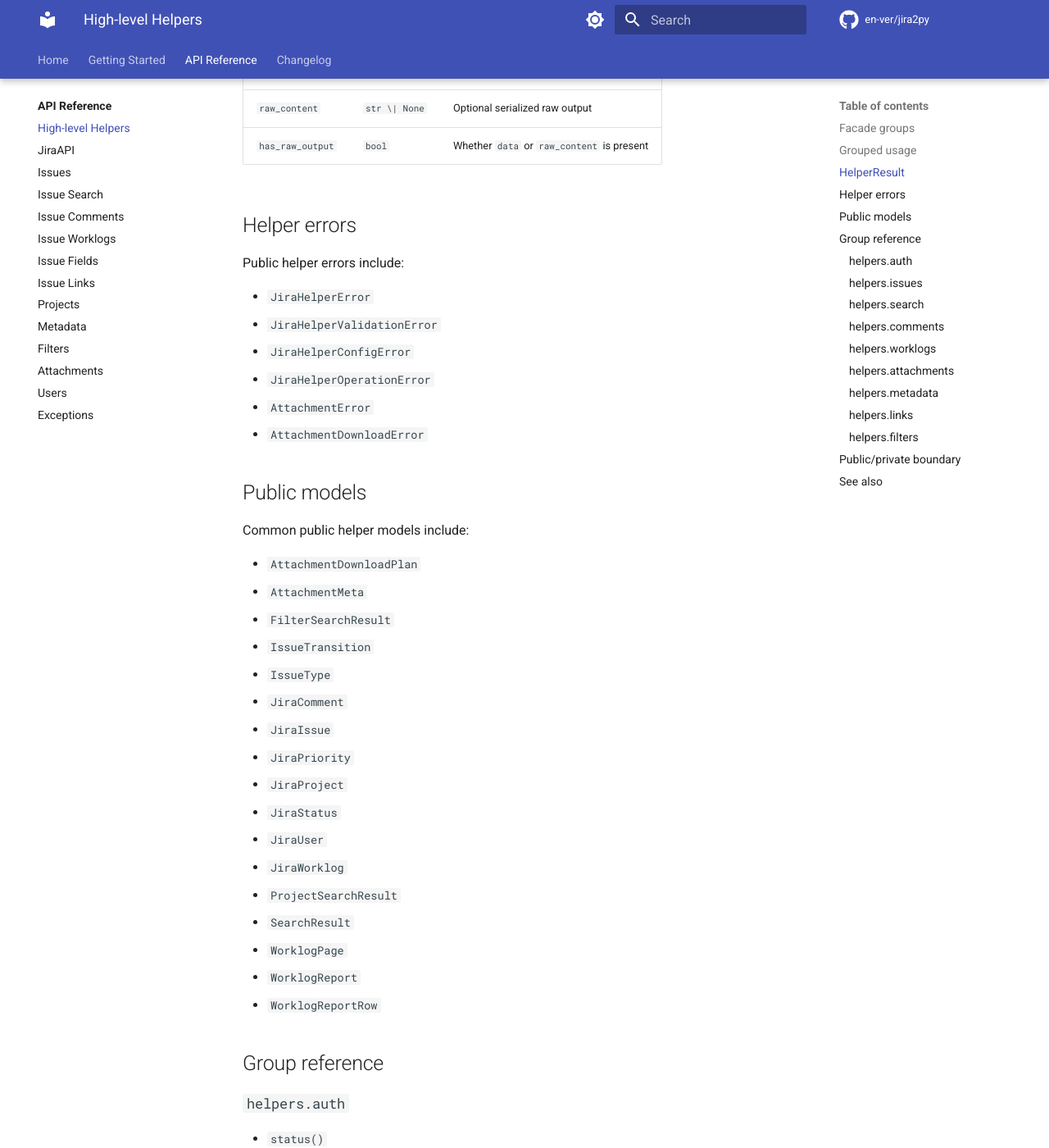
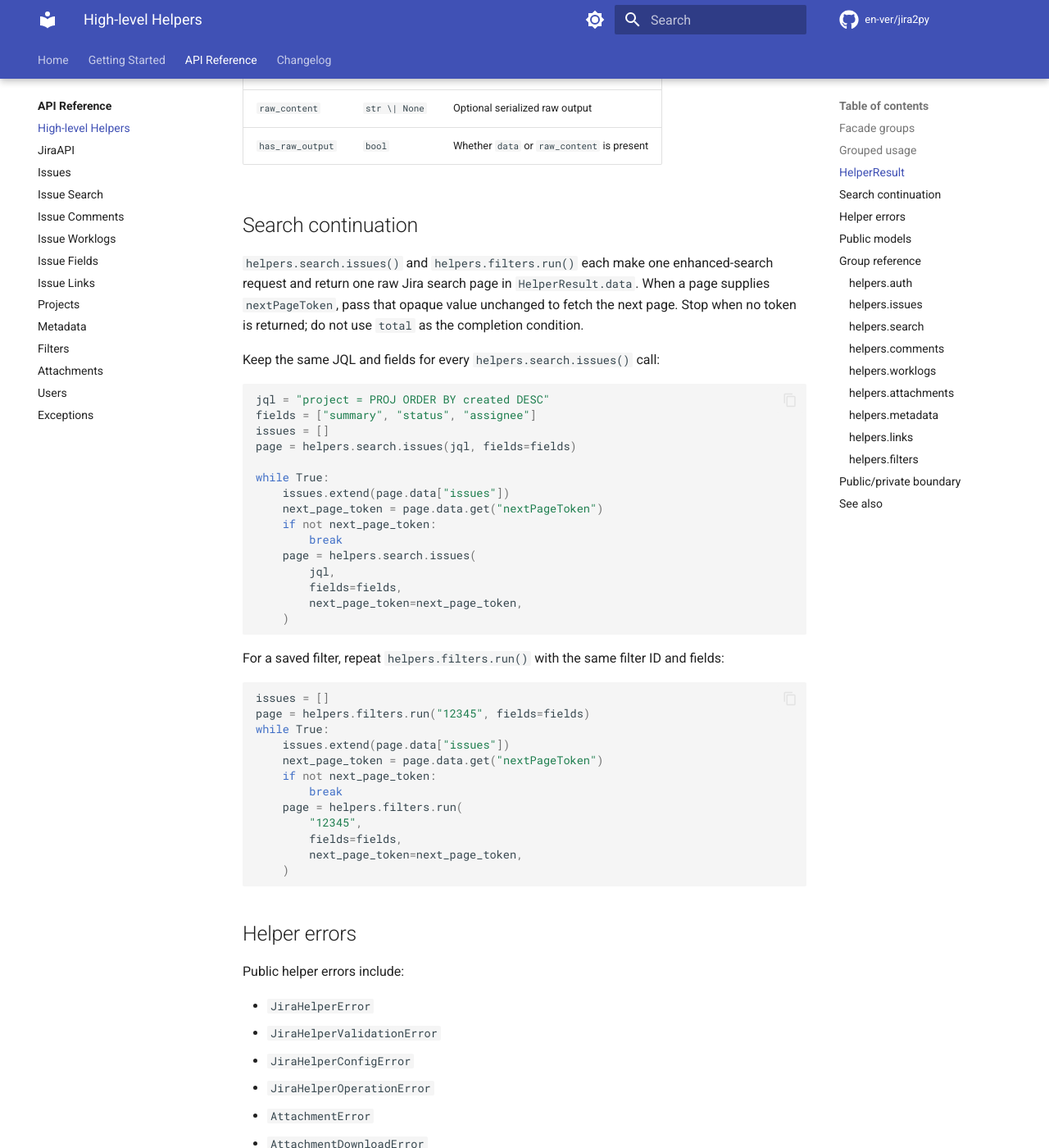
Before and after one commit to en-ver/jira2py, an MkDocs documentation site: the page built from docs/api/helpers.md, in a window 1280 px wide and 1400 px high, scrolled down 1515 px. Shown: the whole window at 82% size. Built offline with MkDocs 1.6.1 and Material for MkDocs 9.7.7, drawn with Linux system fonts in a browser that asks for light colours; comment, search, counter and statistics services are not loaded; some of the changed text lies outside the part shown.

Commit message:
Expose search cursor pagination (#23)
## Summary
- Add opaque `nextPageToken` forwarding through `SearchHelpers.issues`
and `FiltersHelpers.run`.
- Preserve existing one-page and 50-per-page semantics.
- Correct pagination documentation and examples.

## Validation
- `make check-ci` — passed (207 tests)
- `make build` — passed
- `make docs` — passed (existing missing-target warnings only)
- Live Jira cursor pagination — passed: `SearchHelpers.issues` returned
two 50-item pages with 100 unique keys; credentials and cursor values
were not printed.
<!-- devin-review-badge-begin -->

---

<a href="https://app.devin.ai/review/en-ver/jira2py/pull/23"
target="_blank">
  <picture>
<source media="(prefers-color-scheme: dark)"
srcset="https://static.devin.ai/assets/gh-open-in-devin-review-dark.svg?v=1">
<img
src="https://static.devin.ai/assets/gh-open-in-devin-review-light.svg?v=1"
alt="Open in Devin Review">
  </picture>
</a>
<!-- devin-review-badge-end -->

````diff
--- a/docs/api/helpers.md
+++ b/docs/api/helpers.md
@@ -47,6 +47,47 @@
 | `data` | `Any \| None` | Optional structured payload |
 | `raw_content` | `str \| None` | Optional serialized raw output |
 | `has_raw_output` | `bool` | Whether `data` or `raw_content` is present |
+
+## Search continuation
+
+`helpers.search.issues()` and `helpers.filters.run()` each make one enhanced-search request and return one raw Jira search page in `HelperResult.data`. When a page supplies `nextPageToken`, pass that opaque value unchanged to fetch the next page. Stop when no token is returned; do not use `total` as the completion condition.
+
+Keep the same JQL and fields for every `helpers.search.issues()` call:
+
+```python
+jql = "project = PROJ ORDER BY created DESC"
+fields = ["summary", "status", "assignee"]
+issues = []
+page = helpers.search.issues(jql, fields=fields)
+
+while True:
+    issues.extend(page.data["issues"])
+    next_page_token = page.data.get("nextPageToken")
+    if not next_page_token:
+        break
+    page = helpers.search.issues(
+        jql,
+        fields=fields,
+        next_page_token=next_page_token,
+    )
+```
+
+For a saved filter, repeat `helpers.filters.run()` with the same filter ID and fields:
+
+```python
+issues = []
+page = helpers.filters.run("12345", fields=fields)
+while True:
+    issues.extend(page.data["issues"])
+    next_page_token = page.data.get("nextPageToken")
+    if not next_page_token:
+        break
+    page = helpers.filters.run(
+        "12345",
+        fields=fields,
+        next_page_token=next_page_token,
+    )
+```
 
 ## Helper errors
 
@@ -99,7 +140,7 @@
 
 ### `helpers.search`
 
-- `issues(jql, *, max_results=20, fields=None)`
+- `issues(jql, *, max_results=20, fields=None, next_page_token=None)`
 
 ### `helpers.comments`
 
@@ -148,7 +189,7 @@
 
 - `list(*, start_at=0, max_results=50)`
 - `search(query, *, start_at=0, max_results=50)`
-- `run(filter_id, *, max_results=20, fields=None)`
+- `run(filter_id, *, max_results=20, fields=None, next_page_token=None)`
 
 `helpers.filters.run()` resolves the saved filter's JQL and delegates to the normal search pathway, so its structured output matches `helpers.search.issues()`.
 
````
Also changed, not shown: docs/api/issue-search.md (+17 -9 lines), docs/installation.md (+1 -1 lines), 9 other files.
